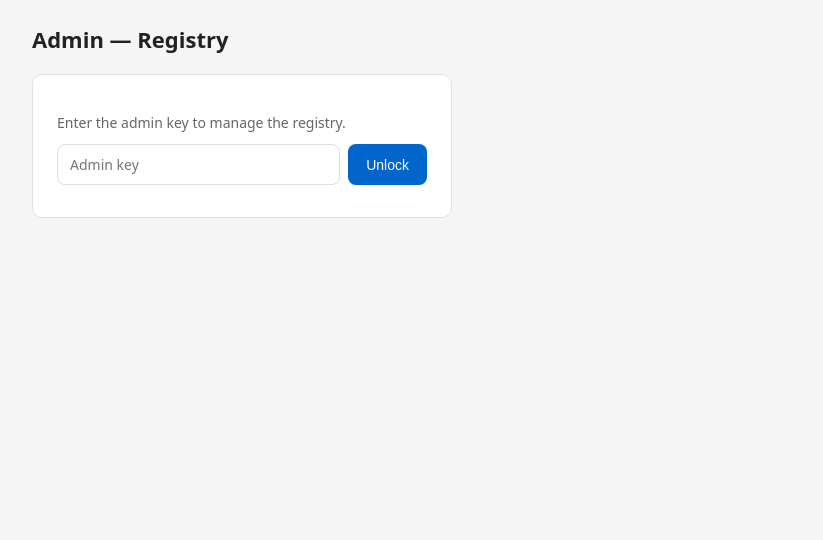
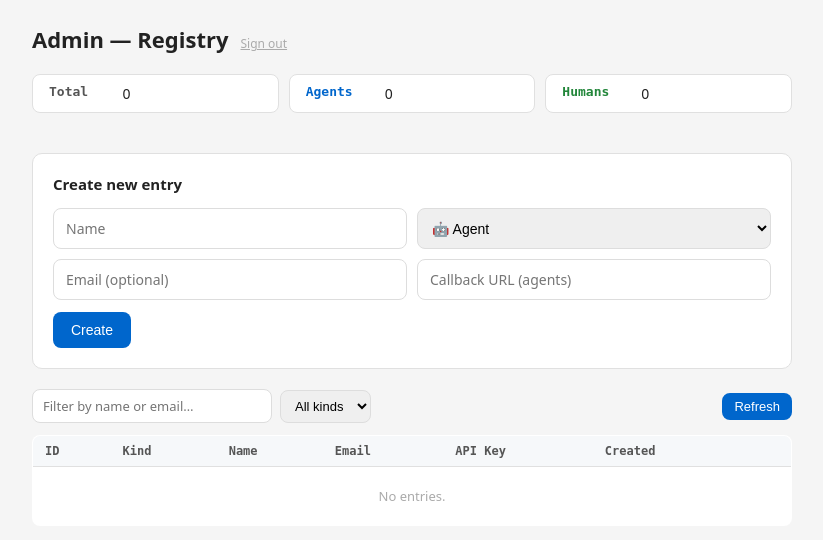
Before and after one commit to EvoEvolver/inact, a Flask app: template inact/templates/admin_human.html in a window 1280 px wide. Shown: the part 21-561 px from the top of the page, without its empty margins (228-1051 px from the left). Run offline with Flask 3, Linux system fonts and the light colour scheme; the template is opened without the code that fills it, so the values that code supplies are empty; parts of the project's set-up code (start-up, migrations or seed data) failed here and were passed over.

Commit message:
admin: server-side cookie gate — login wall before any content is served
- GET /_human/agents/.admin without valid cookie → only admin_login.html
  (a minimal form, no panel HTML, no JS that could leak structure)
- POST with correct key → httponly cookie set (8h), redirect to panel
- POST with wrong key → 401 + error message, still no panel
- GET ?logout=1 → deletes cookie, redirects to login wall
- admin_human.html: removed JS auth gate entirely (server handles it);
  reads admin key from cookie for X-Admin-Key API calls; added Sign out link

Co-Authored-By: Claude Sonnet 4.6 (1M context) <noreply@anthropic.com>

```diff
--- a/inact/templates/admin_human.html
+++ b/inact/templates/admin_human.html
@@ -1,19 +1,11 @@
 {% extends "base.html" %}
 {% block content %}
-<h1 class="page-title">Admin — Registry</h1>
-
-{# ── Admin key gate ── #}
-<div id="auth-gate" hidden
-     style="background:#fff;border:1px solid #e0e0e0;border-radius:10px;padding:24px;max-width:420px;margin-bottom:20px">
-  <p style="font-size:14px;color:#666;margin-bottom:12px">Enter the admin key to manage the registry.</p>
-  <div style="display:flex;gap:8px">
-    <input id="admin-key-input" type="password" placeholder="Admin key" style="flex:1">
-    <button class="primary" id="admin-login-btn">Unlock</button>
-  </div>
-  <div id="auth-err" style="color:#cc0000;font-size:13px;margin-top:8px"></div>
+<div style="display:flex;align-items:baseline;gap:12px;margin-bottom:20px">
+  <h1 class="page-title" style="margin:0">Admin — Registry</h1>
+  <a href="?logout=1" style="font-size:12px;color:#aaa">Sign out</a>
 </div>
 
-<div id="admin-panel" hidden>
+<div id="admin-panel">
   {# ── Stats bar ── #}
   <div style="display:flex;gap:10px;margin-bottom:20px;flex-wrap:wrap">
     <div class="toml-scalars" style="flex:1;min-width:140px">
@@ -74,49 +66,14 @@
 
 {% block scripts %}
 <script>
-const P   = {{ prefix | tojson }};
-let adminKey = sessionStorage.getItem('inact_admin_key') || '';
+const P = {{ prefix | tojson }};
 
+// The server already verified the cookie — just send the admin key header
+// via the cookie value so admin API calls are authenticated.
 function H(extra) {
-  return Object.assign({'X-Admin-Key': adminKey, 'X-Api-Key': localStorage.getItem('inact_api_key')||''}, extra||{});
+  return Object.assign({'X-Admin-Key': document.cookie.match(/_inact_admin=([^;]+)/)?.[1] || ''}, extra||{});
 }
 function esc(s) { return String(s||'').replace(/&/g,'&amp;').replace(/</g,'&lt;').replace(/>/g,'&gt;'); }
-
-/* ── Auth gate ── */
-async function tryUnlock(key) {
-  const r = await fetch(`${P}/.admin/list`, {headers: {'X-Admin-Key': key}});
-  return r.ok || r.status !== 401;
-}
-
-async function init() {
-  if (adminKey) {
-    const ok = await tryUnlock(adminKey);
-    if (ok) { showPanel(); return; }
-    adminKey = '';
-    sessionStorage.removeItem('inact_admin_key');
-  }
-  document.getElementById('auth-gate').hidden = false;
-}
-
-document.getElementById('admin-login-btn').addEventListener('click', async () => {
-  const key = document.getElementById('admin-key-input').value.trim();
-  const errEl = document.getElementById('auth-err');
-  if (!key) return;
-  const ok = await tryUnlock(key);
-  if (!ok) { errEl.textContent = 'Invalid admin key.'; return; }
-  adminKey = key;
-  sessionStorage.setItem('inact_admin_key', key);
-  document.getElementById('auth-gate').hidden = true;
-  showPanel();
-});
-document.getElementById('admin-key-input').addEventListener('keydown', e => {
-  if (e.key === 'Enter') document.getElementById('admin-login-btn').click();
-});
-
-function showPanel() {
-  document.getElementById('admin-panel').hidden = false;
-  load();
-}
 
 /* ── Load all entries ── */
 let allEntries = [];
@@ -241,6 +198,6 @@ document.getElementById('search-input').addEventListener('input', () => {
   clearTimeout(_d); _d = setTimeout(renderTable, 200);
 });
 
-init();
+load();
 </script>
 {% endblock %}
```
Also changed, not shown: inact/apps/workspace/register.py (+44 -2 lines), inact/templates/admin_login.html (added, +48 -0 lines).
